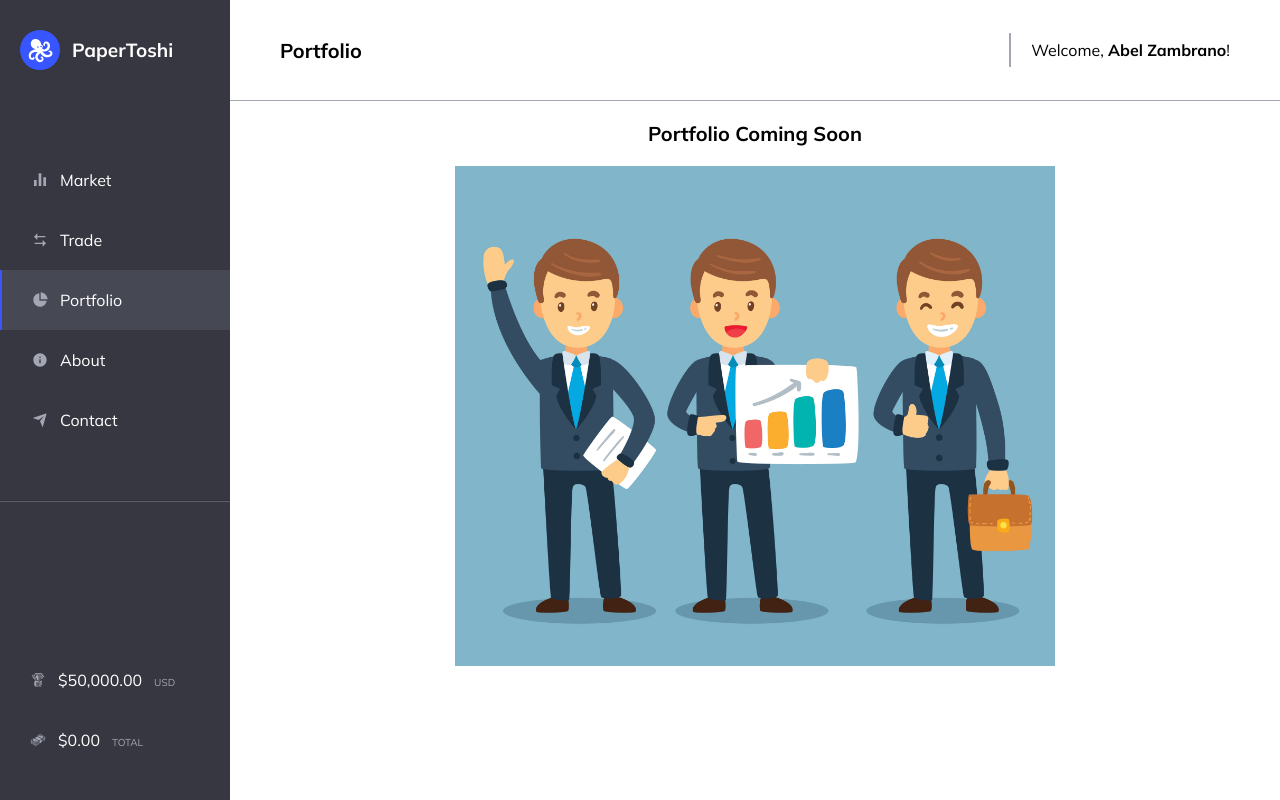
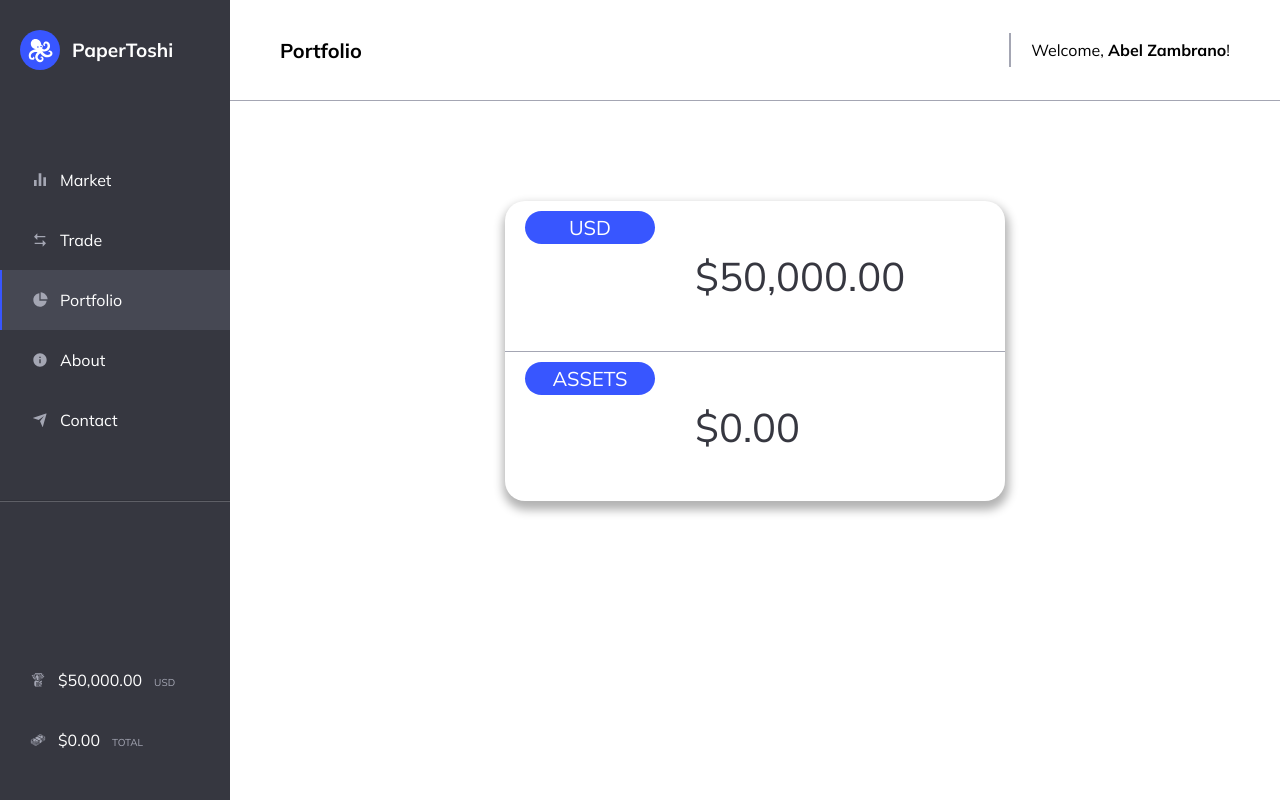
Before and after one commit to Abel-Zambrano/papertoshi, a Next.js app: page /portfolio in a window 1280 px wide. Built offline with nearby package versions, Linux system fonts and the light colour scheme.

Commit message:
add portfolio

```diff
--- /dev/null
+++ b/components/PortfolioData.tsx
@@ -0,0 +1,99 @@
+import styled from "styled-components";
+import { useSelector } from "react-redux";
+import numberFormatter from "../JS/numberFormatter";
+import { device } from "../JS/device";
+
+const MyData = styled.div`
+  display: flex;
+  justify-content: center;
+`;
+
+const Portfolio = styled.div`
+  height: 300px;
+  width: 500px;
+  border-radius: 20px;
+  margin-top: 100px;
+  box-shadow: 1px 6px 10px 3px rgba(0, 0, 0, 0.3);
+
+  @media ${device.phone} {
+    height: 200px;
+    width: 360px;
+  }
+`;
+
+const Container = styled.div`
+  display: flex;
+  height: 50%;
+  width: 100%;
+
+  &.border-bottom {
+    border-bottom: 1px solid var(--gray);
+  }
+`;
+
+const Title = styled.div`
+  width: 30%;
+  height: 100%;
+
+  h2 {
+    background-color: var(--primary);
+    color: var(--white);
+    font-size: 2rem;
+    font-weight: 200;
+    text-align: center;
+    border-radius: 20px;
+    margin: 10px 0 0 20px;
+    padding: 4px 0 4px 0;
+
+    @media ${device.phone} {
+      font-size: 1rem;
+    }
+  }
+`;
+
+const Amount = styled.div`
+  display: flex;
+  align-items: center;
+  width: 70%;
+  height: 100%;
+
+  p {
+    color: var(--slate);
+    font-size: 4rem;
+    padding-left: 40px;
+
+    @media ${device.phone} {
+      font-size: 2rem;
+    }
+  }
+`;
+
+export default function PortfolioData(): any {
+  const USD = useSelector((state: any) => state.USD);
+  const assets = useSelector((state: any) => state.assets);
+  const USDValue = numberFormatter.format(USD);
+  const assetsValue = numberFormatter.format(assets);
+
+  return (
+    <MyData>
+      <Portfolio>
+        <Container className="border-bottom">
+          <Title>
+            <h2>USD</h2>
+          </Title>
+          <Amount>
+            <p>{USDValue}</p>
+          </Amount>
+        </Container>
+        <Container>
+          <Title>
+            <h2>ASSETS</h2>
+          </Title>
+          <Amount>
+            <p>{assetsValue}</p>
+          </Amount>
+        </Container>
+      </Portfolio>
+    </MyData>
+  );
+}
--- a/pages/portfolio.tsx
+++ b/pages/portfolio.tsx
@@ -1,32 +1,10 @@
 import Page from "../components/Page";
-import styled from "styled-components";
-import Image from "next/image";
-
-const ComingSoon = styled.div`
-  display: flex;
-  flex-direction: column;
-  align-items: center;
-  justify-content: space-between;
-`;
-
-const Title = styled.h1`
-  padding: 20px;
-`;
+import PortfolioData from "../components/PortfolioData";
 
 export default function Portfolio() {
   return (
     <Page>
-      <ComingSoon>
-        <Title>Portfolio Coming Soon</Title>
-        <Image
-          src="/portfolio.jpg"
-          width="600"
-          height="500"
-          blurDataURL="/portfolio.jpg"
-          placeholder="blur"
-          alt="portfolio"
-        />
-      </ComingSoon>
+      <PortfolioData />
     </Page>
   );
 }
```
